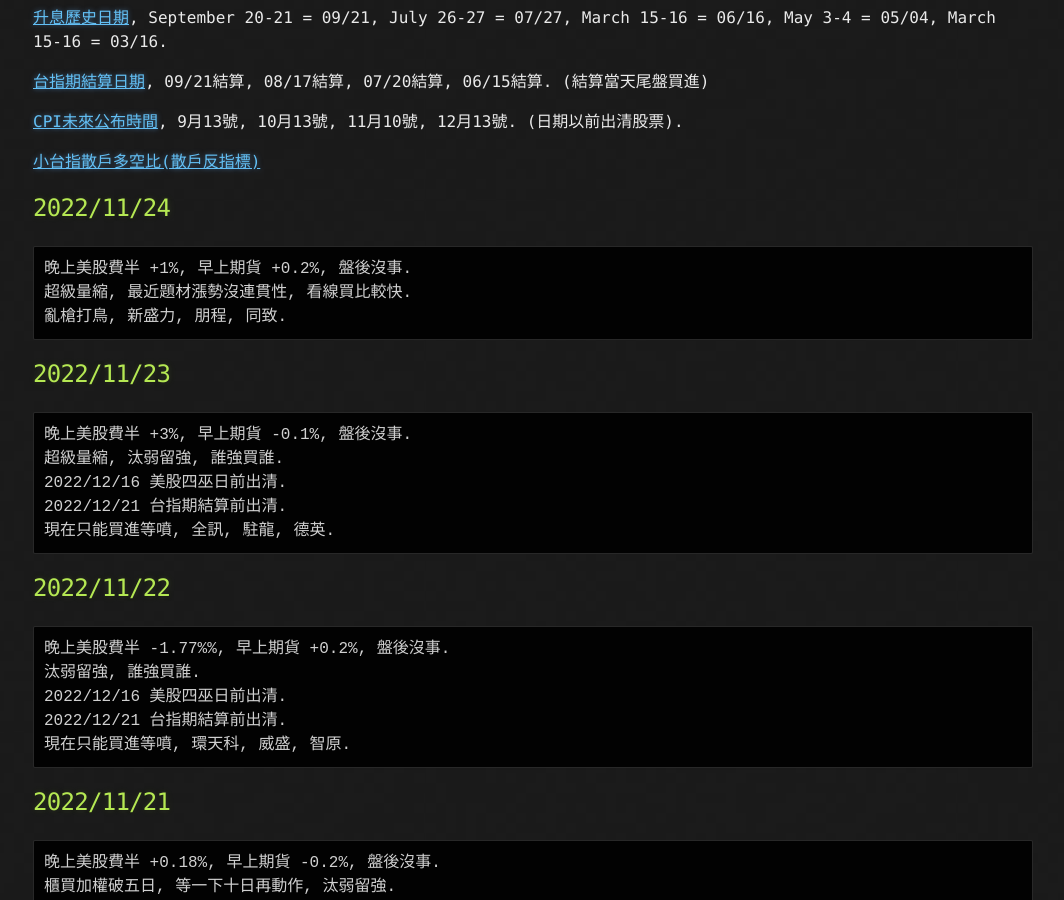
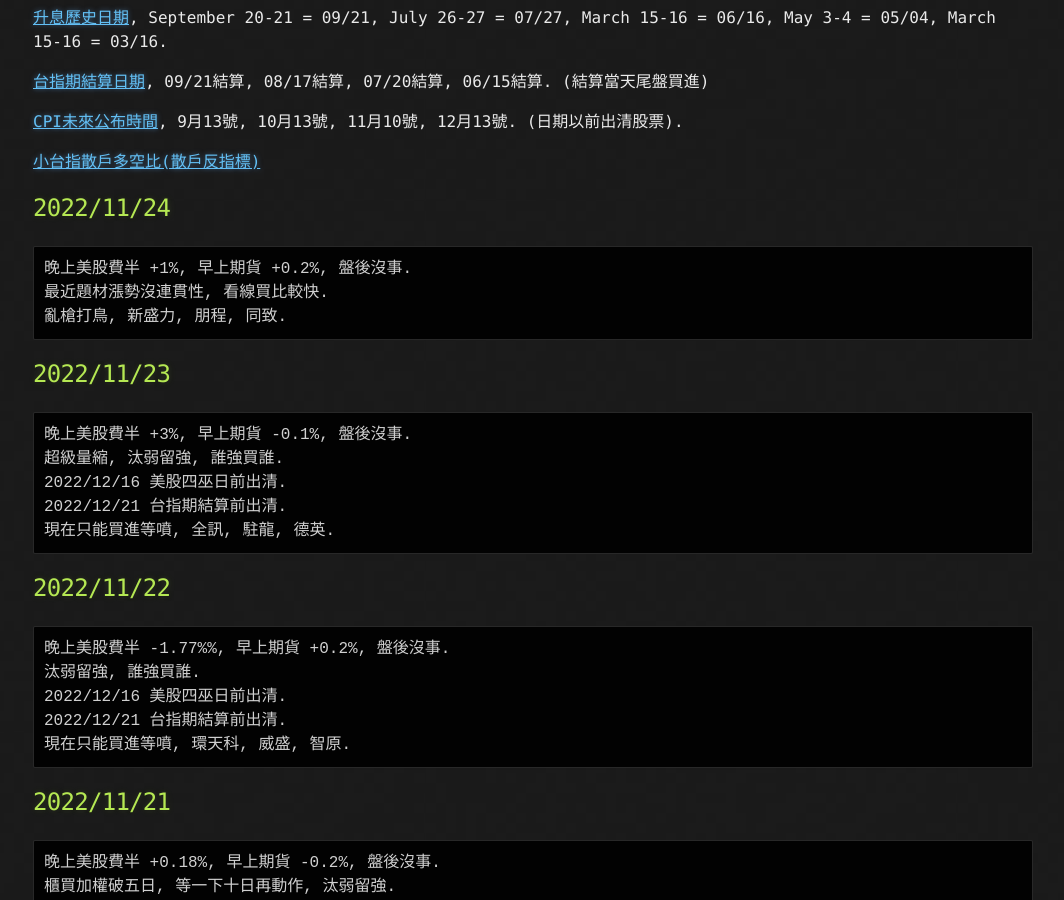
Before and after one commit to lepg5487/Stock_God, a Jekyll site: the page built from index.md, in a window 1280 px wide and 900 px high, scrolled down 332 px. Shown: the whole window, without its empty margins (107-1171 px from the left). Built offline with Jekyll 4.4.1, drawn with Linux system fonts in a browser that asks for light colours; our own code applies the rules of GitHub Pages for plain Markdown files.

Commit message:
Update index.md

````diff
--- a/index.md
+++ b/index.md
@@ -17,7 +17,7 @@ layout: testlayouts
 ## 2022/11/24
 ```
 晚上美股費半 +1%, 早上期貨 +0.2%, 盤後沒事.
-超級量縮, 最近題材漲勢沒連貫性, 看線買比較快.
+最近題材漲勢沒連貫性, 看線買比較快.
 亂槍打鳥, 新盛力, 朋程, 同致.
 ```
 
````
